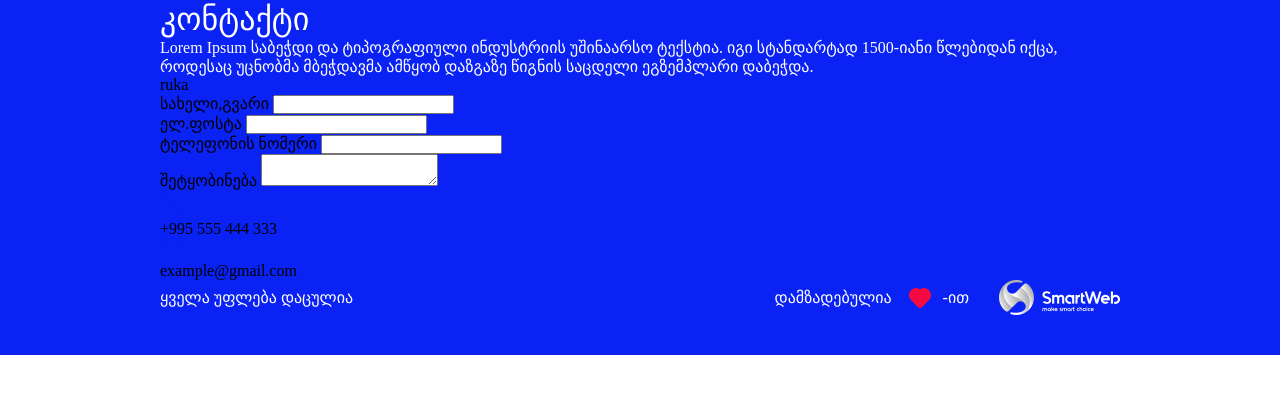
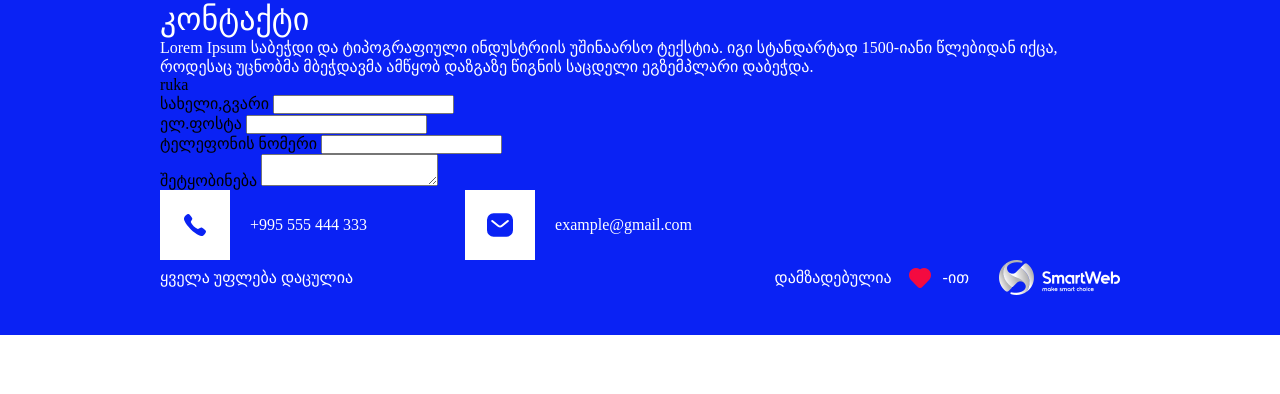
Before and after one commit to CarnageOG/Giorgi-Egetashvili-lesson-10, a plain HTML site: page index.html in a window 1280 px wide. Drawn offline with Linux system fonts and the light colour scheme.

Commit message:
made style of contact

```diff
--- a/css/style.css
+++ b/css/style.css
@@ -19,6 +19,63 @@ section{
 	color: #FFFFFF;
 	font-size: 16px;
 }
+.phone-logo{
+	padding: 22px;
+	position: absolute;
+	width: 26px;
+	height: 26px;
+}
+.message-logo{
+	padding: 22px;
+	position: absolute;
+	width: 26px;
+	height: 26px;
+}
+.phone-background{
+	position: revert;
+	background-color: #FFFFFF;
+	width: 70px;
+	height: 70px;
+}
+.message-background{
+	position: revert;
+	background-color: #FFFFFF;
+	width: 70px;
+	height: 70px;
+}
+.phone{
+	display: flex;
+	align-items: center;
+
+}
+.message{
+	display: flex;
+	align-items: center;
+}
+.contact-phone-message{
+	display: flex;
+	gap: 98px;
+}
+.number{
+	padding-left: 20px;
+	color: #FFFFFF;
+}
+.email{
+	padding-left: 20px;
+	color: #FFFFFF;
+}
+
+
+
+
+
+
+
+
+
+
+
+
 .footer{
 	display: flex;
 	color: #FFFFFF;
--- a/index.html
+++ b/index.html
@@ -60,22 +60,23 @@
 					</div>
 				</div>
 			</div>
-			<div>
-				<div>
-					<div>
-						<img src="images/phone.svg" alt="phone logo">
+				<div class="contact-phone-message">
+					<div class="phone">
+						<div class="phone-background">
+							<img class="phone-logo" src="images/phone.svg" alt="phone logo">
+						</div>
+						<p class="number">
+							+995 555 444 333
+						</p>
 					</div>
-					<p>
-						+995 555 444 333
-					</p>
-				</div>
-				<div>
-					<div>
-						<img src="images/message.svg" alt="email logo">
+					<div class="message">
+						<div class="message-background">
+							<img class="message-logo" src="images/message.svg" alt="email logo">
+						</div>
+						<p class="email">
+							example@gmail.com
+						</p>
 					</div>
-					<p>
-						example@gmail.com
-					</p>
 				</div>
 				<div class="footer">
 					<div>
@@ -92,7 +93,6 @@
 						<img class="logo-img" src="images/logo.png" alt="logo">
 					</div>
 				</div>
-			</div>
 		</div>
 	</section>
 </body>
```
